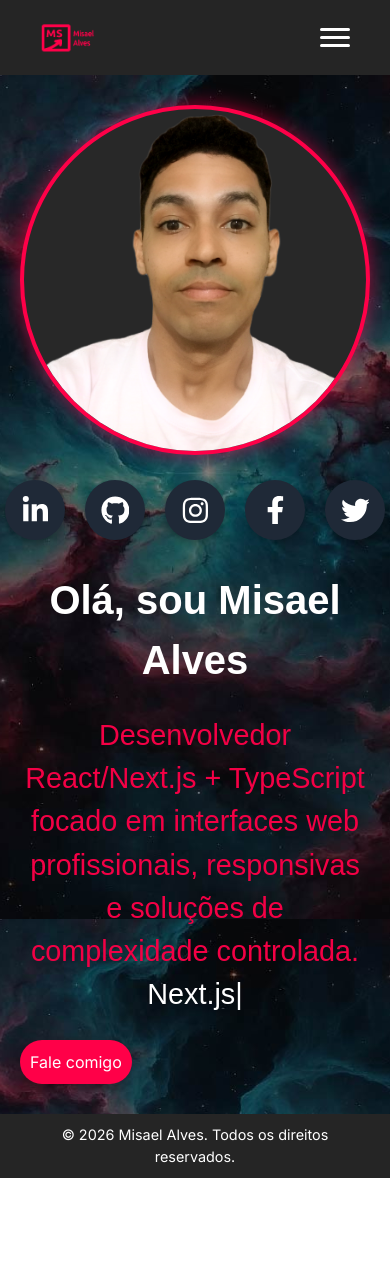
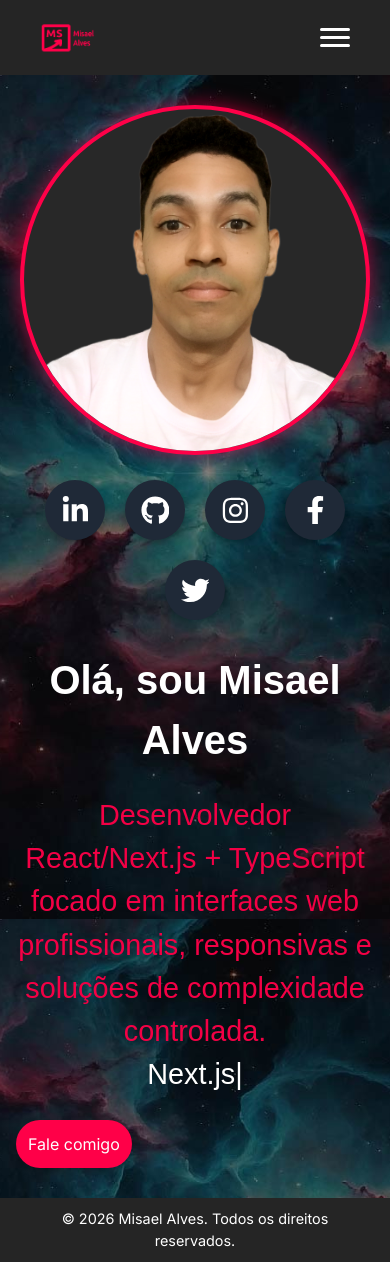
Before and after one commit to misaelalves99/misael-alves-portfolio-next, a Next.js app: page / in a window 390 px wide. Before the commit the page ends 1178 px from the top, so only its background shows below. Built offline with nearby package versions, Linux system fonts and the light colour scheme.

Commit message:
fix: improve hero responsiveness and focus states

```diff
--- a/src/app/components/home/HomeHero.module.css
+++ b/src/app/components/home/HomeHero.module.css
@@ -34,6 +34,42 @@
     .presentation {
         margin-top: 30px;
         text-align: center;
+    }
+
+    .homeProfile {
+        width: min(350px, 78vw);
+        height: min(350px, 78vw);
+    }
+
+    .socialMedia {
+        flex-wrap: wrap;
+        gap: 12px;
+    }
+
+    .socialMedia a {
+        width: 52px;
+        height: 52px;
+        font-size: 1.55rem;
+    }
+}
+
+@media (max-width: 420px) {
+    .containerHero {
+        padding-inline: 16px;
+    }
+
+    .presentation h1 {
+        font-size: 2rem;
+    }
+
+    .desc,
+    .typical {
+        font-size: 1.35rem;
+    }
+
+    .homeProfile {
+        width: min(300px, 76vw);
+        height: min(300px, 76vw);
     }
 }
 
@@ -74,16 +110,18 @@
     align-items: center;
     justify-content: center;
     gap: 8px;
-    transition: 0.5s;
-    border: none;
+    transition: 0.3s;
+    border: 2px solid transparent;
     cursor: pointer;
     box-shadow: 0 4px 8px rgba(0, 0, 0, 0.2);
 }
 
-.styledButton:hover {
-    box-shadow: 0px 0px 8px 3px rgb(255, 0, 72);
-    transform: scale(1.1);
-    border: 3px solid rgb(163, 163, 163);
+.styledButton:hover,
+.styledButton:focus-visible {
+    box-shadow: 0 0 8px 3px rgb(255, 0, 72);
+    transform: translateY(-2px);
+    border-color: rgb(163, 163, 163);
+    outline: none;
 }
 
 .iconDoc {
@@ -105,17 +143,17 @@
 .homeProfile {
     border-radius: 50%;
     background-color: rgb(40, 40, 40);
-    border: 4px solid rgb(255, 0, 72); /* borda mais grossa */
+    border: 4px solid rgb(255, 0, 72);
     overflow: hidden;
     transition: background-color 0.3s, transform 0.3s;
-    width: 350px;  /* maior */
-    height: 350px; /* maior */
+    width: 350px;
+    height: 350px;
     box-shadow: 0 0 20px rgb(255, 0, 72, 0.6);
 }
 
 .homeProfile:hover {
     background-color: rgb(255, 0, 72);
-    transform: scale(1.05);
+    transform: scale(1.03);
 }
 
 .homeProfile img {
@@ -128,13 +166,13 @@
   display: flex;
   gap: 20px;
   padding-top: 25px;
-  justify-content: center; /* centraliza os ícones */
+  justify-content: center;
 }
 
 .socialMedia a {
   width: 60px;
   height: 60px;
-  background-color: #1f2937; /* cinza escuro tipo bg-gray-800 */
+  background-color: #1f2937;
   border-radius: 50%;
   display: flex;
   align-items: center;
@@ -149,11 +187,11 @@
 }
 
 .socialMedia a:hover,
-.socialMedia a:focus {
+.socialMedia a:focus-visible {
   background: linear-gradient(135deg, #ff0048, #ff6680);
   color: white;
   box-shadow: 0 6px 15px rgba(255, 0, 72, 0.7);
-  transform: scale(1.15);
+  transform: scale(1.08);
   border-color: #ff0048;
   outline: none;
 }
```
